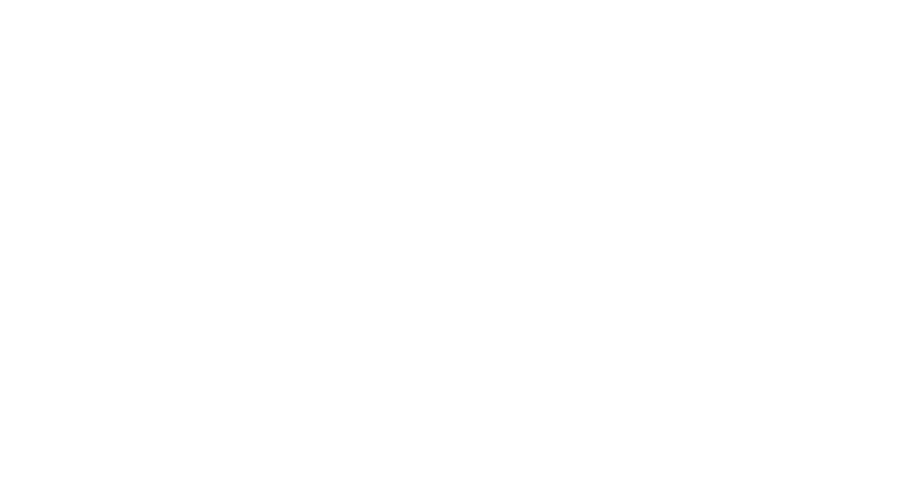
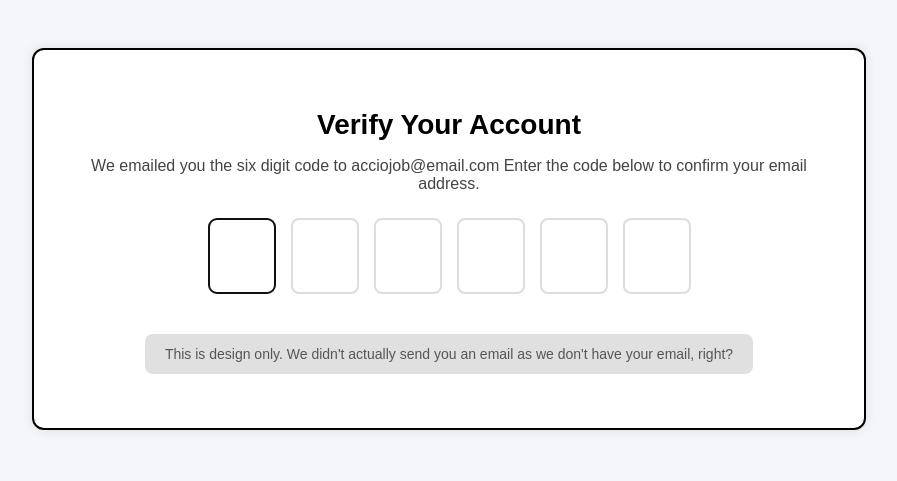
Before and after one commit to acciojob/OTP-Mayuresh50, a website: page main.html in a window 1280 px wide. Shown: the whole page, without its empty margins (191-1088 px from the left). Drawn offline with Linux system fonts and the light colour scheme.

Commit message:
created a submission

```diff
--- a/main.html
+++ b/main.html
@@ -1,16 +1,39 @@
 <!DOCTYPE html>
-
-<html>
+<html lang="en">
 
 <head>
-	<link rel="stylesheet" href="styles.css">
+    <meta charset="UTF-8">
+    <title>OTP Entry Frontend</title>
+    <link rel="stylesheet" href="styles.css">
 </head>
 
 <body>
-	<!-- the entire body must be written by student -->
-    <script type="text/javascript" src="./script.js">
-</script>
 
+    <div class="container">
+
+        <h1 id="verification_heading">Verify Your Account</h1>
+
+        <p id="verification_subtext">
+            We emailed you the six digit code to acciojob@email.com
+            Enter the code below to confirm your email address.
+        </p>
+
+        <div class="code-container">
+            <input type="text" maxlength="1" class="code">
+            <input type="text" maxlength="1" class="code">
+            <input type="text" maxlength="1" class="code">
+            <input type="text" maxlength="1" class="code">
+            <input type="text" maxlength="1" class="code">
+            <input type="text" maxlength="1" class="code">
+        </div>
+
+        <p class="note">
+            This is design only. We didn't actually send you an email as we don't have your email, right?
+        </p>
+
+    </div>
+
+    <script src="script.js"></script>
 </body>
 
 </html>
--- a/script.js
+++ b/script.js
@@ -1 +1,35 @@
-//your JS code here. If required.
+const codes = document.querySelectorAll(".code");
+
+codes[0].focus();
+
+codes.forEach((code, index) => {
+
+    code.addEventListener("input", (e) => {
+        const value = e.target.value;
+
+        if (!/^[0-9]$/.test(value)) {
+            e.target.value = "";
+            return;
+        }
+
+        if (index < codes.length - 1) {
+            codes[index + 1].focus();
+        }
+    });
+
+    code.addEventListener("keydown", (e) => {
+        if (e.key === "Backspace") {
+
+            if (code.value !== "") {
+                code.value = "";
+                return;
+            }
+
+            if (index > 0) {
+                codes[index - 1].value = "";
+                codes[index - 1].focus();
+            }
+        }
+    });
+
+});
--- a/styles.css
+++ b/styles.css
@@ -1 +1,57 @@
 /*  your css code here. If applicable */
+body {
+    font-family: Arial, sans-serif;
+    background: #f5f6fa;
+    display: flex;
+    justify-content: center;
+    align-items: center;
+    padding: 40px;
+}
+
+.container {
+    background: white;
+    width: 80%;
+    max-width: 750px;
+    padding: 40px;
+    border-radius: 12px;
+    border: 2px solid #000;
+    text-align: center;
+    box-shadow: 0 0 12px rgba(0,0,0,0.1);
+}
+
+#verification_heading {
+    font-size: 28px;
+    margin-bottom: 10px;
+}
+
+#verification_subtext {
+    font-size: 16px;
+    color: #444;
+    margin-bottom: 25px;
+}
+
+.code-container {
+    display: flex;
+    justify-content: center;
+    gap: 15px;
+    margin: 20px 0;
+}
+
+.code {
+    width: 60px;
+    height: 70px;
+    font-size: 36px;
+    text-align: center;
+    border: 2px solid #ddd;
+    border-radius: 8px;
+}
+
+.note {
+    margin-top: 20px;
+    background: #e0e0e0;
+    padding: 12px 20px;
+    display: inline-block;
+    border-radius: 8px;
+    color: #555;
+    font-size: 14px;
+}
```
